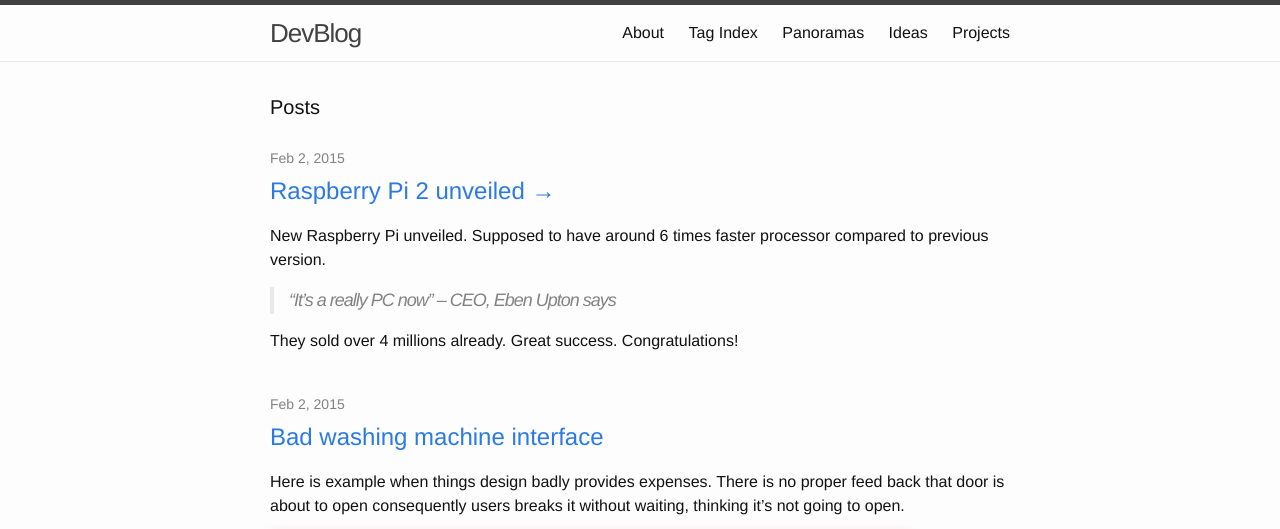
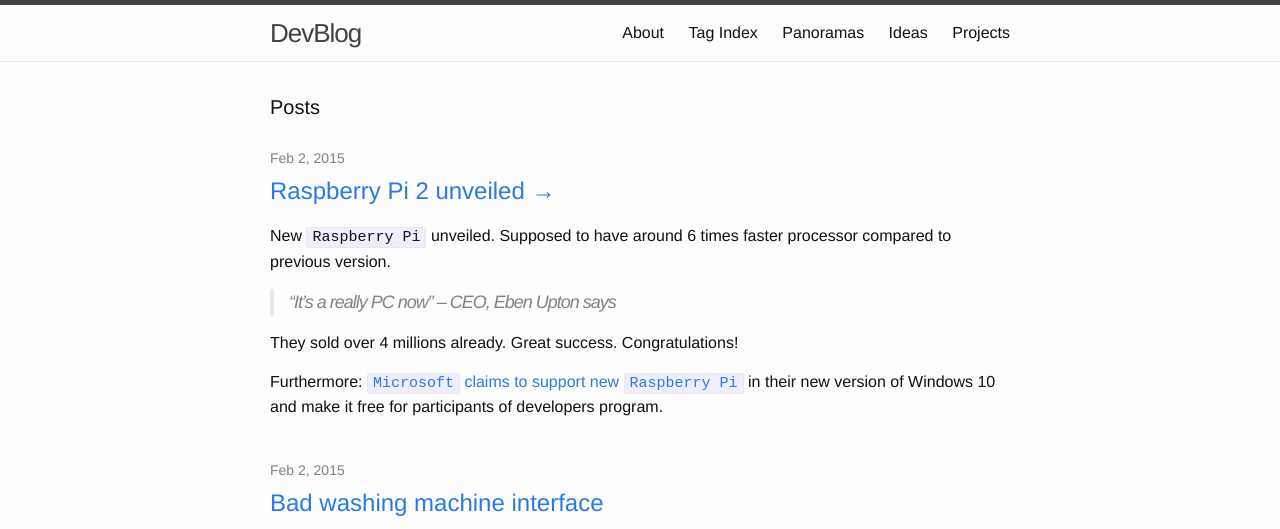
Before and after one commit to famer/blog, a Jekyll site: the page built from index.html, in a window 1280 px wide and 900 px high, cut to the strip 0-529 px from the top of the window. Built offline with Jekyll 4.4.1, drawn with Linux system fonts in a browser that asks for light colours; the list of posts is cut into pages by our own code.

Commit message:
raspberry pi extension

```diff
--- a/guest/_posts/2015-02-02-raspberry-pi-2-unveiled.markdown
+++ b/guest/_posts/2015-02-02-raspberry-pi-2-unveiled.markdown
@@ -6,9 +6,11 @@
 layout: post
 ---
 
-New Raspberry Pi unveiled. Supposed to have around 6 times faster processor compared to previous version.
+New `Raspberry Pi` unveiled. Supposed to have around 6 times faster processor compared to previous version.
 
 > "It's a really PC now" -- CEO, Eben Upton says
 
 They sold over 4 millions already.
 Great success. Congratulations!
+
+Furthermore: [`Microsoft` claims to support new `Raspberry Pi`](https://dev.windows.com/en-us/featured/raspberrypi2support) in their new version of Windows 10 and make it free for participants of developers program.
```
